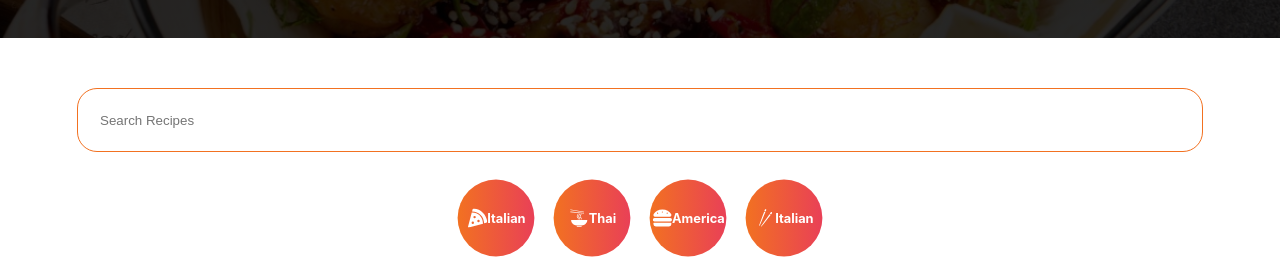
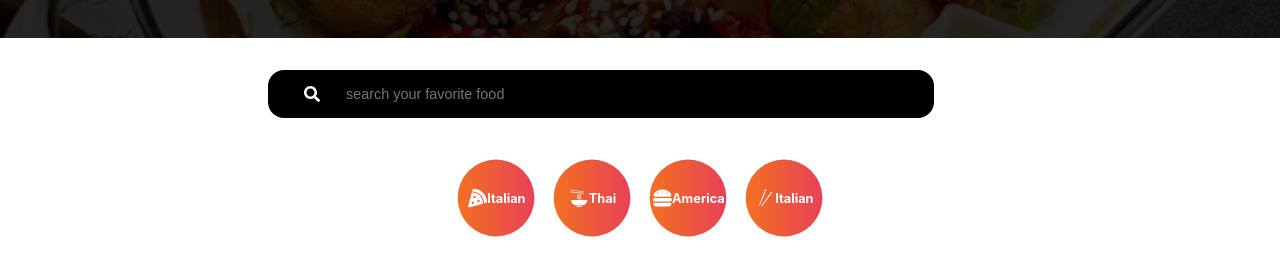
Before and after one commit to maazjnr/Efectai-Delicious, a React (Create React App) app: page / in a window 1280 px wide. Shown: the part 362-621 px from the top of the page. Built offline with nearby package versions, Linux system fonts and the light colour scheme; no server answers; the HTML template or start-up script is replaced by a standard one.

Commit message:
search bar added

```diff
--- a/package.json
+++ b/package.json
@@ -12,6 +12,7 @@
     "react-icons": "^4.4.0",
     "react-router-dom": "^6.3.0",
     "react-scripts": "5.0.1",
+    "styled-components": "^5.3.5",
     "web-vitals": "^2.1.4"
   },
   "scripts": {
--- a/src/App.js
+++ b/src/App.js
@@ -12,9 +12,6 @@ function App() {
     <div className="App">
     <BrowserRouter>
      <Pages />
-     <Routes>
-      <Route path="/searched/:searched" element={<Searched />} />
-     </Routes>
      </BrowserRouter>
     </div>
   );
--- a/src/components/Search.js
+++ b/src/components/Search.js
@@ -1,29 +1,71 @@
-import React, { useState } from "react";
+import styled from 'styled-components';
+import { FaSearch } from 'react-icons/fa';
+import { useState } from 'react';
 import { Navigate, useNavigate } from 'react-router-dom';
+
 
 const Search = () => {
 
     const [input, setInput] = useState('');
     const navigate = useNavigate();
 
-    const submitHandle = (e) => {
+    const submitHandler = (e) => {
         e.preventDefault();
-        navigate("/searched" + input)
+        navigate("/searched/" + input)
     }
 
     return(
-        <div className="search-container">
+        <div className='search-ff'>
 
-        <form onSubmit={submitHandle}>
-            <div>
-                <input onChange={(e) => setInput(e.target.value)}
-                 text="" placeholder="Search Recipes" value={input}
-                 />
-            </div>
-        </form>
+            <FormStyle onSubmit={submitHandler}>
+               <div>
+
+               <input onChange={(e) => setInput(e.target.value)}
+               placeholder="search your favorite food"
+               type='text' value={input} />
+
+        <FaSearch></FaSearch>
+
+               </div>
+            </FormStyle>
 
         </div>
     )
 }
 
+const FormStyle = styled.form`
+    margin: 2rem 18rem;
+
+    div {
+        width: 90%;
+        position: relative;
+    }
+
+    input {
+        border: none;
+        background: black;
+        font-size: 0.9rem;
+        color: white;
+        padding: 1rem 3rem;
+        border: none;
+        border-radius: 1rem;
+        outline: none;
+        width: 90%;
+        text-indent: 30px;
+        margin-left: -20px;
+    }
+
+    svg {
+        position: absolute;
+        top: 50%;
+        left: 0%;
+        transform: translate(100%, -50%);
+        color: white;
+    }
+
+
+    @media screen and (max-width: 768px) {
+        margin: 2rem 3rem;
+    }
+`
 export default Search
--- a/src/page/Pages.js
+++ b/src/page/Pages.js
@@ -2,6 +2,7 @@ import React from "react";
 import { Route, Routes, useLocation } from "react-router-dom";
 import Home from "./Home";
 import Searched from "./Searched";
+import Recipe from "./Recipe";
 
 const Pages = () => {
     const location = useLocation();
@@ -10,7 +11,8 @@ const Pages = () => {
         <div>
             <Routes location={location} key={location.pathname}>
                 <Route path="/" element={<Home />} />
-                <Route path="/search/:searched" element={<Searched />} />
+                <Route path="/searched/:search" element={<Searched />} />
+                <Route path="/recipe/:name" element={<Recipe />} />
             </Routes>
         </div>
     )
--- /dev/null
+++ b/src/page/Recipe.js
@@ -0,0 +1,43 @@
+import { useState, useEffect } from "react";
+import styled from 'styled-components';
+import { useParams } from "react-router-dom";
+
+const Recipe = () => {
+
+    let myApi = "dc08124ff78a4ea9855372247525457d";
+
+    const [details, setDetails] = useState({});
+    let params = useParams();
+
+    const fetchDetails = async () => {
+        const data = await fetch(`https://api.spoonacular.com/recipes/${params.name}/information?apiKey=${myApi}`
+        )
+        const detailData = await data.json();
+        setDetails(detailData)
+
+    }
+
+    useEffect(() => {
+        fetchDetails();
+    },[params.name]);
+
+    return(
+        <DetailsWrapper>
+            <div>
+                <h2>{details.title}</h2>
+                <img src={details.image} alt="" />
+            </div>
+
+        </DetailsWrapper>
+    )
+}
+
+const DetailsWrapper = styled.div`
+    margin-top: 10rem;
+    margin-bottom: 5rem;
+    padding: 5rem;
+    display: flex;
+`;
+
+
+export default Recipe
--- a/src/page/Searched.js
+++ b/src/page/Searched.js
@@ -1,37 +1,62 @@
-import React from "react";
+import React, { useEffect, useState } from "react";
 import { useParams } from "react-router-dom";
-import { useState, useEffect } from "react";
-import { Link } from "react-router-dom";
+import styled from 'styled-components';
+import {Link} from 'react-router-dom';
 
 const Searched = () => {
 
-    let myApiKey = "dc08124ff78a4ea9855372247525457d";
-    const [seachedRecipes, setSearchedRecipes] = useState([]);
+    const [searchedReceipes, setSearchedRecipes] = useState([]);
+    let myApi = "dc08124ff78a4ea9855372247525457d";
     let params = useParams();
 
-    const getSearhedRecipes = async (name) => {
-        const url = (`https://api.spoonacular.com/recipes/complexSearch?apiKey=${myApiKey}&query=${name}`)
-        const data = await fetch(url);
+    const getSearched = async (name) => {
+        const data = await fetch(`
+        https://api.spoonacular.com/recipes/complexSearch?apiKey=${myApi}&query=${name}`)
         const recipes = await data.json();
         setSearchedRecipes(recipes.results);
-        console.log(recipes)
-    }
+      };
 
-    useEffect(() => {
-        getSearhedRecipes(params.search)
-    }, [params.search])
+      useEffect(() => {
+        getSearched(params.search);
+    }, [params.search]);
 
-    return(
-        <div>
-            {seachedRecipes.map((items) => {
-                return(
-                    <div>
-                        <p>{items.title}</p>
-                    </div>
-                )
-            })}
-        </div>
-    )
+    return <Grid>
+        {searchedReceipes.map((item) => {
+            return (
+                <Card key={item.id}>
+
+                    <img src={item.image} alt="" />
+                    <h6>{item.title}</h6>
+
+                </Card>
+            )
+        })}
+    </Grid>
 }
 
+const Grid = styled.div`
+display: grid;
+grid-template-columns: repeat(auto-fit, minmax(20rem, 1fr));
+grid-gap: 3rem;
+padding: 50px;
+`
+
+const Card = styled.div`
+
+img{
+  width: 100%;
+  border-radius: 2rem;
+}
+
+a{
+  text-decoration: none;
+}
+
+h6{
+  text-align: center;
+  padding: 1rem;
+  color:orange;
+}
+`
+
 export default Searched
```
Also changed, not shown: 1 other file (tests, documents, lock files or other folders).
